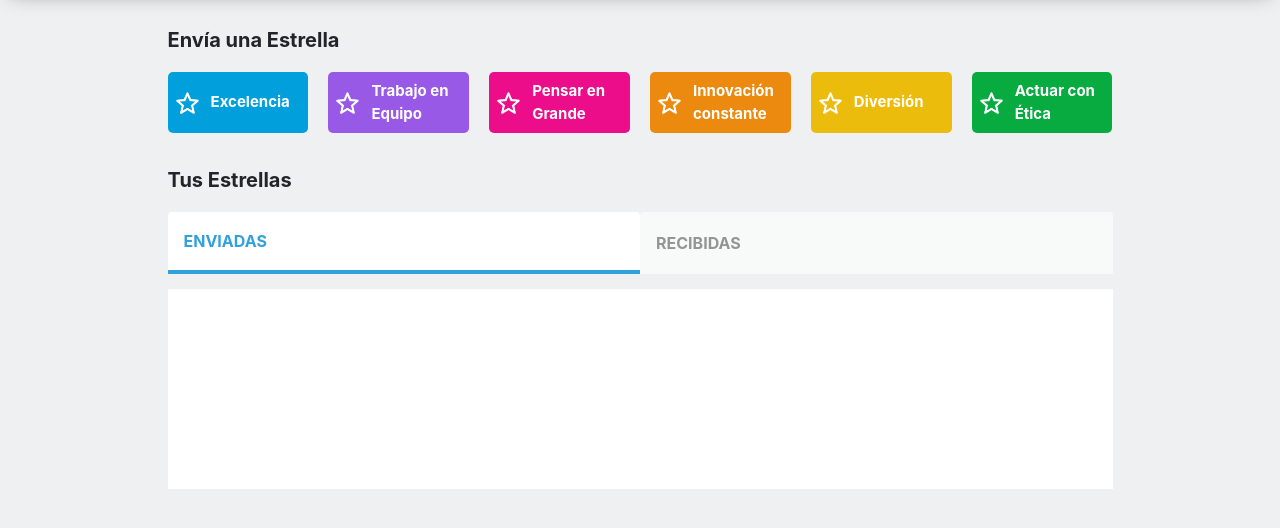
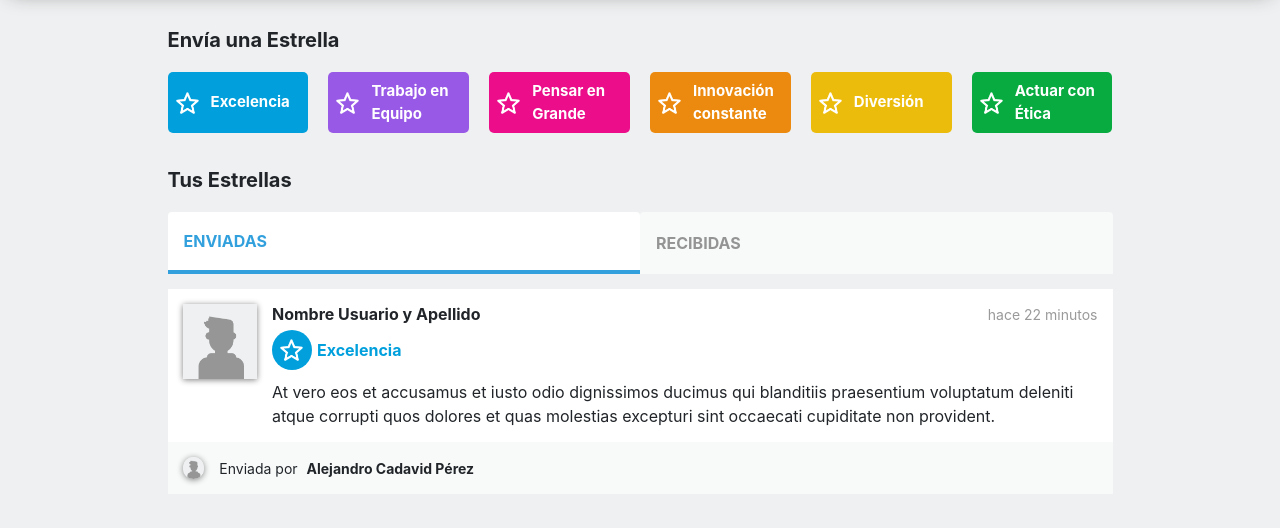
Before and after one commit to serdnah2/estrellame, a plain HTML site: page home.html in a window 1280 px wide. Shown: the part 108-636 px from the top of the page. Drawn offline with Linux system fonts and the light colour scheme.

Commit message:
feat: tabs-estrellas addin styles and html for send and recibed stars

```diff
--- /dev/null
+++ b/css/colors.css
@@ -0,0 +1,53 @@
+.team-work {
+    background: #9959e7;
+}
+
+.think-big {
+    background: #eb0d8a;
+}
+
+.excellence {
+    background: #01a0dd;
+}
+
+.innovation {
+    background: #eb8a0e;
+}
+
+.fun {
+    background: #ecbc0d;
+}
+
+.moral {
+    background: #07ab40;
+}
+
+p.team-work {
+    color: #9959e7;
+    background: transparent;
+}
+
+p.think-big {
+    color: #eb0d8a;
+    background: transparent;
+}
+
+p.excellence {
+    color: #01a0dd;
+    background: transparent;
+}
+
+p.innovation {
+    color: #eb8a0e;
+    background: transparent;
+}
+
+p.fun {
+    color: #ecbc0d;
+    background: transparent;
+}
+
+p.moral {
+    color: #07ab40;
+    background: transparent;
+}
--- a/css/landing.css
+++ b/css/landing.css
@@ -40,27 +40,3 @@
     font-size: 15px;
     font-weight: bold;
 }
-
-.team-work {
-    background: #9959e7;
-}
-
-.think-big {
-    background: #eb0d8a;
-}
-
-.excellence {
-    background: #01a0dd;
-}
-
-.innovation {
-    background: #eb8a0e;
-}
-
-.fun {
-    background: #ecbc0d;
-}
-
-.moral {
-    background: #07ab40;
-}
--- a/css/tabs.css
+++ b/css/tabs.css
@@ -1,6 +1,7 @@
 .landing .tabs-wrapper {
     margin-top: 35px;
 }
+
 .landing .tabs-wrapper h1 {
     font-size: 20px;
     font-weight: bold;
@@ -16,22 +17,110 @@
 }
 
 .landing .tabs-wrapper .nav-link {
-    display: flex;
     align-items: center;
-    height: 62px;
-    font-weight: bold;
     background-color: #f8fafa;
     border: none;
     color: #949494;
+    display: flex;
+    font-weight: bold;
+    height: 62px;
 }
 
 .landing .tabs-wrapper .nav-link.active {
     background-color: #fff;
+    border-bottom: solid 4px #31a0dd;
     color: #31a0dd;
-    border-bottom: solid 4px #31a0dd;
 }
 
-.landing .tabs-wrapper .start-tab {
+.landing .tabs-wrapper .star-tab {
     background-color: #fff;
-    height: 200px;
+
 }
+
+.tabs-wrapper .star-tab .star-info {
+    display: flex;
+}
+
+.tabs-wrapper .star-tab .star-type,
+.tabs-wrapper .star-tab .sender-info,
+.tabs-wrapper .star-tab .name-and-date,
+.tabs-wrapper .star-tab .star-and-date,
+.tabs-wrapper .star-tab .star-type .icon-container {
+    display: flex;
+    align-items: center;
+}
+
+.tabs-wrapper .star-tab .reciber-profile-img {
+    box-shadow: 0px 1px 6px grey;
+    height: 75px;
+    margin: 15px;
+    width: 75px;
+}
+
+.tabs-wrapper .star-tab .name-and-date {
+    justify-content: space-between;
+    margin: 15px 15px 5px 0;
+}
+
+.tabs-wrapper .star-tab .name-and-date h3 {
+    font-size: 16px;
+    font-weight: bold;
+    margin: 0;
+}
+
+.tabs-wrapper .star-tab .star-date {
+    color: #9a9a9a;
+    font-size: 14px;
+    margin: 0 ;
+}
+
+.tabs-wrapper .star-tab .star-type .icon-container{
+    border-radius: 50%;
+    height: 40px;
+    justify-content: center;
+    width: 40px;
+}
+
+.tabs-wrapper .star-tab .star-type img{
+    height: 22px;
+}
+
+.tabs-wrapper .star-tab .star-type p{
+    font-weight: bold;
+    margin: 0 0 0 5px;
+
+}
+
+.tabs-wrapper .star-tab .star-text {
+    margin: 10px 0;
+}
+
+.tabs-wrapper .star-tab .sender-info {
+    background-color: #f8fafa;
+    margin-top: 4px;
+}
+
+.tabs-wrapper .star-tab .sender-info img {
+    border-radius: 50%;
+    box-shadow: 0px 1px 6px grey;
+    height: 22px;
+    margin: 15px;
+}
+
+.tabs-wrapper .star-tab .sender-info p {
+    font-size: 14px;
+    margin: 0;
+}
+
+.tabs-wrapper .star-tab .sender-info p b {
+    margin-left: 5px;
+}
+
+.tabs-wrapper .star-tab .star-and-date {
+    justify-content: space-between;
+    margin: 15px;
+}
+
+.tabs-wrapper .star-tab .star-and-date + .star-text {
+    margin: 15px 15px 30px 15px;
+}
--- a/home.html
+++ b/home.html
@@ -6,6 +6,7 @@
     <meta name="viewport" content="width=device-width, initial-scale=1">
     <link rel="icon" type="image/x-icon" href="favicon.ico">
     <link rel="stylesheet" href="css/bootstrap.min.css">
+    <link rel="stylesheet" href="css/colors.css">
     <link rel="stylesheet" href="css/styles.css">
     <link rel="stylesheet" href="css/nav.css">
     <link rel="stylesheet" href="css/landing.css">
@@ -65,10 +66,50 @@
                     </ul>
                 <div class="tab-content" id="myTabContent">
                     <div class="tab-pane fade show active" id="enviadas" role="tabpanel" aria-labelledby="enviadas-tab">
-                        <div class="start-tab"></div>
+                        <div class="star-tab">
+                            <div class="star-info">
+                                <img class="reciber-profile-img" src="img/estrellame-avatar.png" alt="star reciber profile image">
+                                <div>
+                                    <div class="name-and-date">
+                                        <h3 class="reciber-name">Nombre Usuario y Apellido</h3>
+                                        <p class= "star-date">hace 22 minutos</p>
+                                    </div>
+                                    <div class="star-type">
+                                        <div class="icon-container excellence">
+                                            <img class="star-img" src="img/estrellame-star.png" alt="star image">
+                                        </div>
+                                        <p class="star-text excellence">Excelencia</p>
+                                    </div>
+                                    <p class="star-text">At vero eos et accusamus et iusto odio dignissimos ducimus qui blanditiis praesentium voluptatum deleniti atque corrupti quos dolores et quas molestias excepturi sint occaecati cupiditate non provident. </p>
+                                </div>
+                            </div>
+                            <div class="sender-info">
+                                <img class="sender-profile-img" src="img/estrellame-avatar.png" alt="star sender profile image">
+                                <p>Enviada por <b>Alejandro Cadavid Pérez</b></p>
+                            </div>
+                        </div>
                     </div>
                     <div class="tab-pane fade" id="recibidas" role="tabpanel" aria-labelledby="recibidas-tab">
-                        <div class="start-tab"></div>
+                        <div class="star-tab">
+                            <div class="star-info">
+                                <div>
+                                    <div class="star-and-date">
+                                        <div class="star-type">
+                                            <div class="icon-container excellence">
+                                                <img class="star-img" src="img/estrellame-star.png" alt="star image">
+                                            </div>
+                                            <p class="star-text excellence">Excelencia</p>
+                                        </div>
+                                        <p class= "star-date">hace 22 minutos</p>
+                                    </div>
+                                    <p class="star-text">At vero eos et accusamus et iusto odio dignissimos ducimus qui blanditiis praesentium voluptatum deleniti atque corrupti quos dolores et quas molestias excepturi sint occaecati cupiditate non provident. </p>
+                                </div>
+                            </div>
+                            <div class="sender-info">
+                                <img class="sender-profile-img" src="img/estrellame-avatar.png" alt="star sender profile image">
+                                <p>Enviada por <b>Alejandro Cadavid Pérez</b></p>
+                            </div>
+                        </div>
                     </div>
                 </div>
             </section>
```
